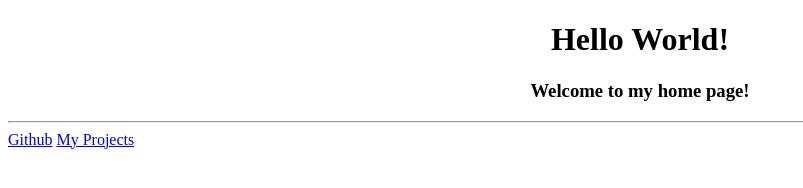
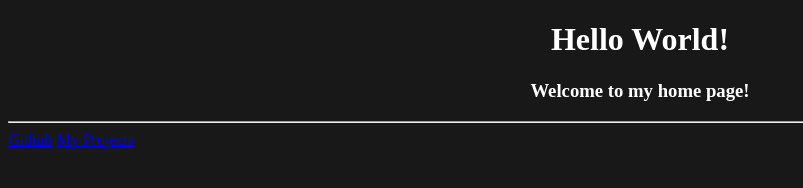
Before and after one commit to abc-JYL/abc-JYL, a plain HTML site: page index.html in a window 1280 px wide. Shown: the whole page, without its empty margins (0-803 px from the left). Drawn offline with Linux system fonts and the light colour scheme.

Commit message:
Make it beautier?

```diff
--- a/assets/styles/index.css
+++ b/assets/styles/index.css
@@ -1,3 +1,11 @@
 .titlebox {
     text-align: center;
 }
+
+body {
+	background-color: rgb(24, 24, 24);
+}
+
+.textcolor {
+	color: white;
+}
--- a/assets/styles/projects.css
+++ b/assets/styles/projects.css
@@ -2,9 +2,16 @@
 	display: flex;
 	text-align: center;
 	justify-content: center;
+	color: white;
 }
 .listbox {
 	border-style: solid;
 	text-align: center;
 	width: 300px;
 }
+body {
+	background-color: rgb(24, 24, 24);
+}
+h1 {
+	color: white;
+}
--- a/index.html
+++ b/index.html
@@ -6,8 +6,8 @@
 </head>
 <body>
     <div class="titlebox">
-        <h1>Hello World!</h1>
-        <h3>Welcome to my home page!</h3>
+        <h1 class="textcolor">Hello World!</h1>
+        <h3 class="textcolor">Welcome to my home page!</h3>
     </div>
     <hr />
     <a href="https://github.com/abc-JYL/">Github</a>
```
Lines whose indentation alone changed are shown as unchanged.
